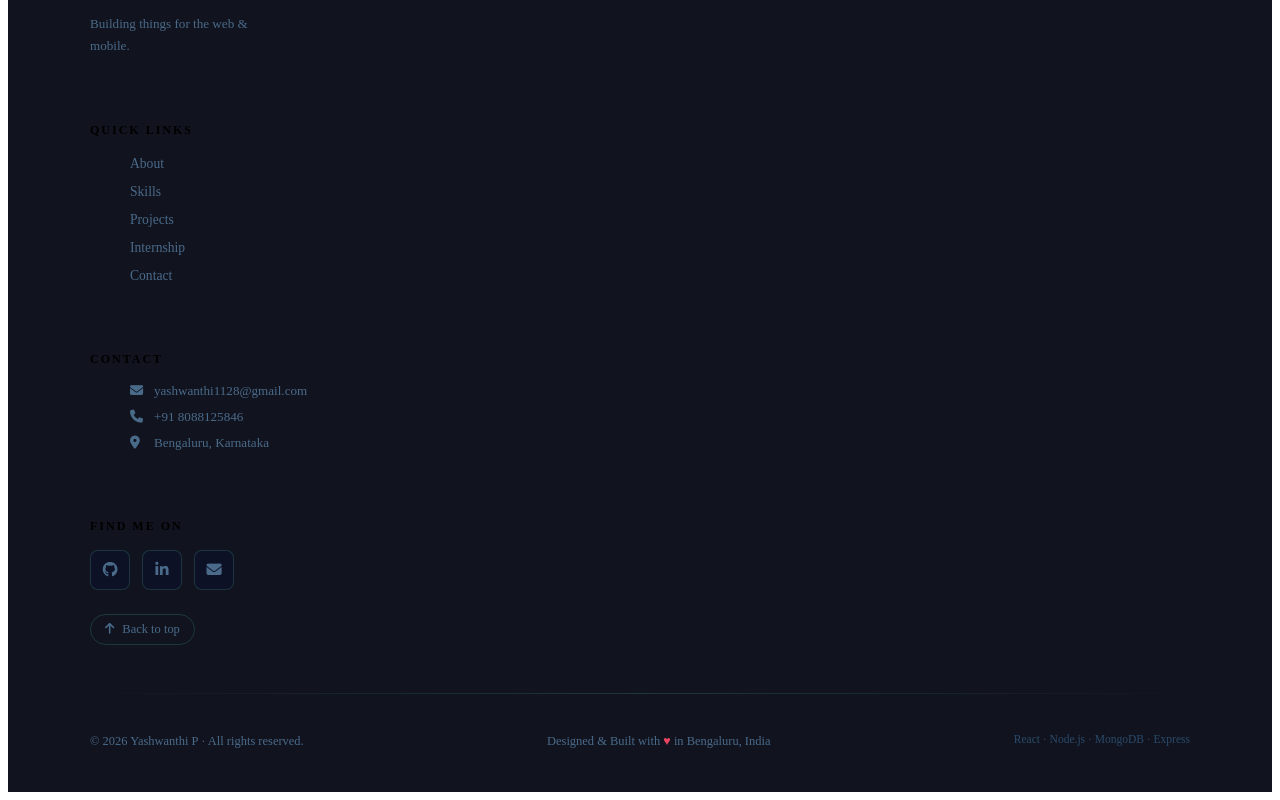
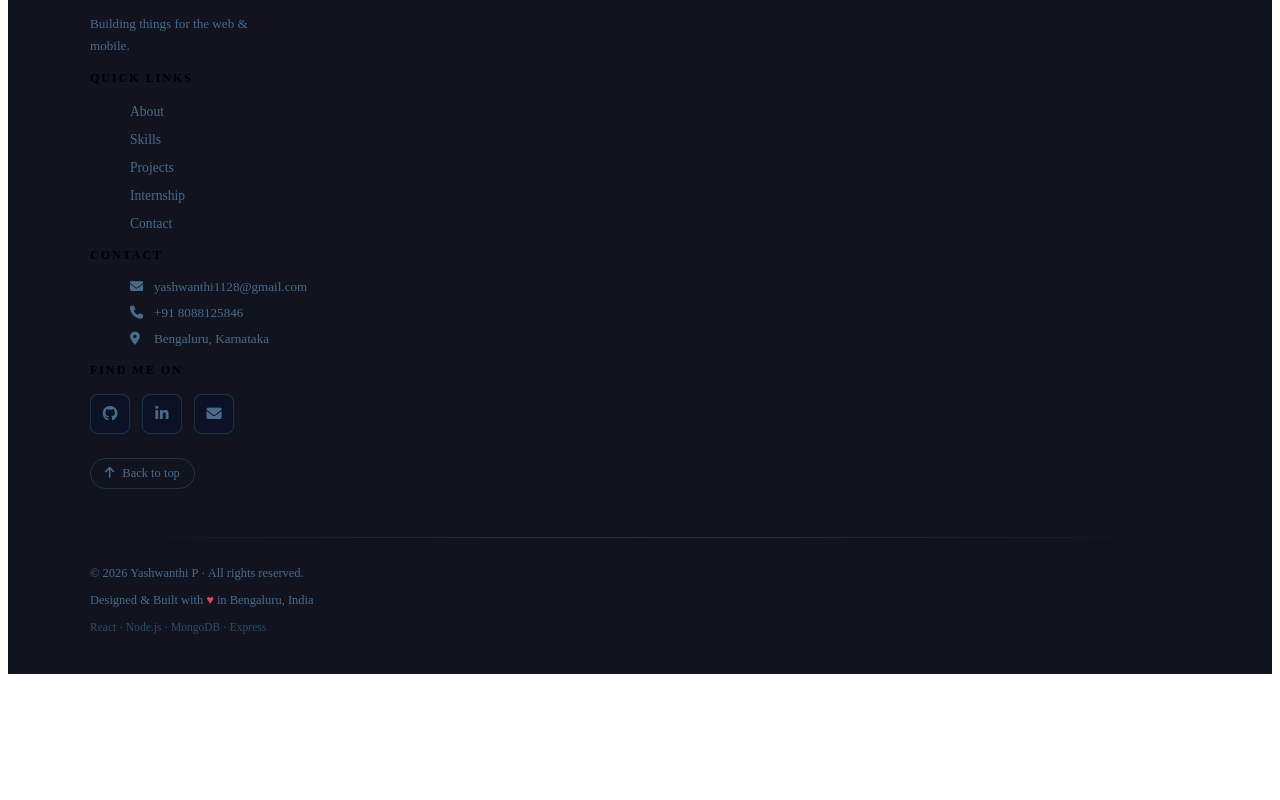
Before and after one commit to yashwanthi1128/Yashwanthi-Portfolio, a React (Vite) app: page / in a window 1280 px wide. Shown: the part 5351-6151 px from the top of the page. After the commit the page ends 6033 px from the top, so only its background shows below. Built offline with nearby package versions, Linux system fonts and the light colour scheme; the HTML template or start-up script is replaced by a standard one.

Commit message:
footer updated

```diff
--- a/src/components/Footer.jsx
+++ b/src/components/Footer.jsx
@@ -7,12 +7,10 @@ export default function Footer() {
       width:'100%', boxSizing:'border-box',
     }}>
       <div style={{maxWidth:'1100px', margin:'0 auto'}}>
-       <div
+      <div
   className="footer-grid"
   style={{
-    display:'grid',
-    gap:'40px',
-    marginBottom:'48px',
+    marginBottom: "48px",
   }}
 >
           {/* BRAND */}
@@ -128,15 +126,7 @@ export default function Footer() {
         }}/>
 
         {/* BOTTOM */}
-        <div
-  className="footer-bottom"
-  style={{
-    display:'flex',
-    justifyContent:'space-between',
-    flexWrap:'wrap',
-    gap:'12px'
-  }}
->
+        <div className="footer-bottom">
           <p style={{fontSize:'0.78rem', color:'#4a6a8a'}}>
             © 2026 <span style={{color:'var(--green)'}}>Yashwanthi P</span> · All rights reserved.
           </p>
--- a/src/styles/global.css
+++ b/src/styles/global.css
@@ -238,6 +238,22 @@ main, nav, footer { position: relative; z-index: 1; }
 .hero-grid p{
     max-width:560px;
 }
+/* ================= HERO BUTTONS ================= */
+
+.hero-buttons{
+    display:flex;
+    gap:12px;
+    flex-wrap:wrap;
+    align-items:center;
+}
+
+.hero-buttons .btn-green,
+.hero-buttons .btn-outline{
+    display:inline-flex;
+    align-items:center;
+    justify-content:center;
+    width:auto;
+}
 /* ================= ABOUT ================= */
 
 .about-grid{
@@ -260,11 +276,13 @@ main, nav, footer { position: relative; z-index: 1; }
     display:grid;
     grid-template-columns:2fr 1fr 1.5fr 1.5fr;
     gap:40px;
+    align-items:start;
 }
 
 .footer-bottom{
     display:flex;
     justify-content:space-between;
+    align-items:center;
     flex-wrap:wrap;
     gap:12px;
 }
@@ -274,7 +292,9 @@ main, nav, footer { position: relative; z-index: 1; }
     gap:12px;
 }
 .cert-grid{
-    grid-template-columns:repeat(auto-fit,minmax(240px,1fr));
+    display:grid;
+    grid-template-columns:repeat(2,1fr);
+    gap:1.5rem;
 }
 .hero-socials{
     margin-top:20px;
@@ -350,13 +370,12 @@ main, nav, footer { position: relative; z-index: 1; }
 }
 
 .hero-buttons{
-    display:flex;
     flex-direction:column;
-    gap:12px;
     width:100%;
 }
 
-.hero-buttons a{
+.hero-buttons .btn-green,
+.hero-buttons .btn-outline{
     width:100%;
     justify-content:center;
 }
@@ -397,6 +416,11 @@ main, nav, footer { position: relative; z-index: 1; }
     text-align:center;
 }
 
+.footer-bottom{
+    flex-direction:column;
+    text-align:center;
+}
+
 .footer-grid ul{
     align-items:center;
 }
@@ -409,12 +433,7 @@ main, nav, footer { position: relative; z-index: 1; }
     max-width:100% !important;
 }
 
-.footer-bottom{
-    flex-direction:column;
-    align-items:center;
-    text-align:center;
-    gap:10px;
-}
+
 .skills-container{
     justify-content:center;
 }
@@ -422,6 +441,7 @@ main, nav, footer { position: relative; z-index: 1; }
 .cert-grid{
     grid-template-columns:1fr;
 }
+
 /* ================= ACHIEVEMENTS ================= */
 
 .achievement-list li{
```
